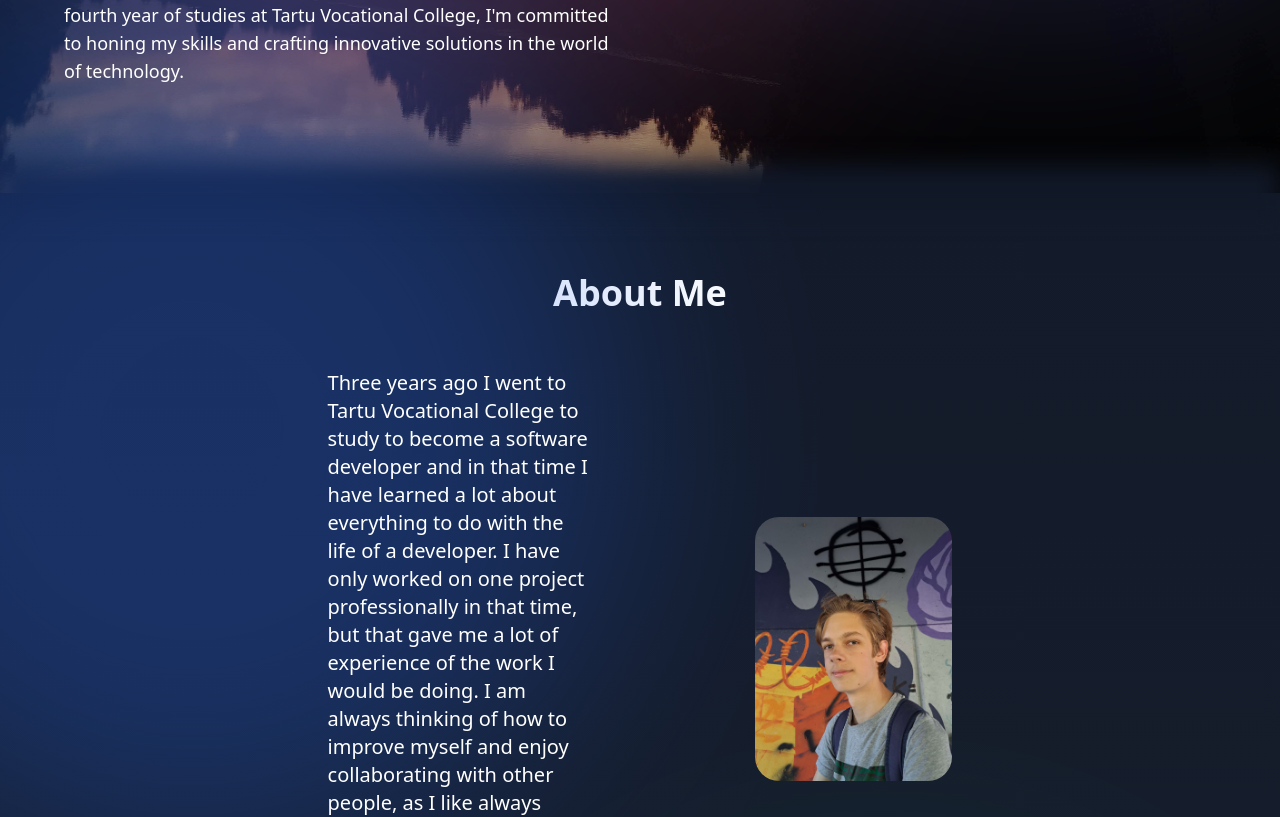
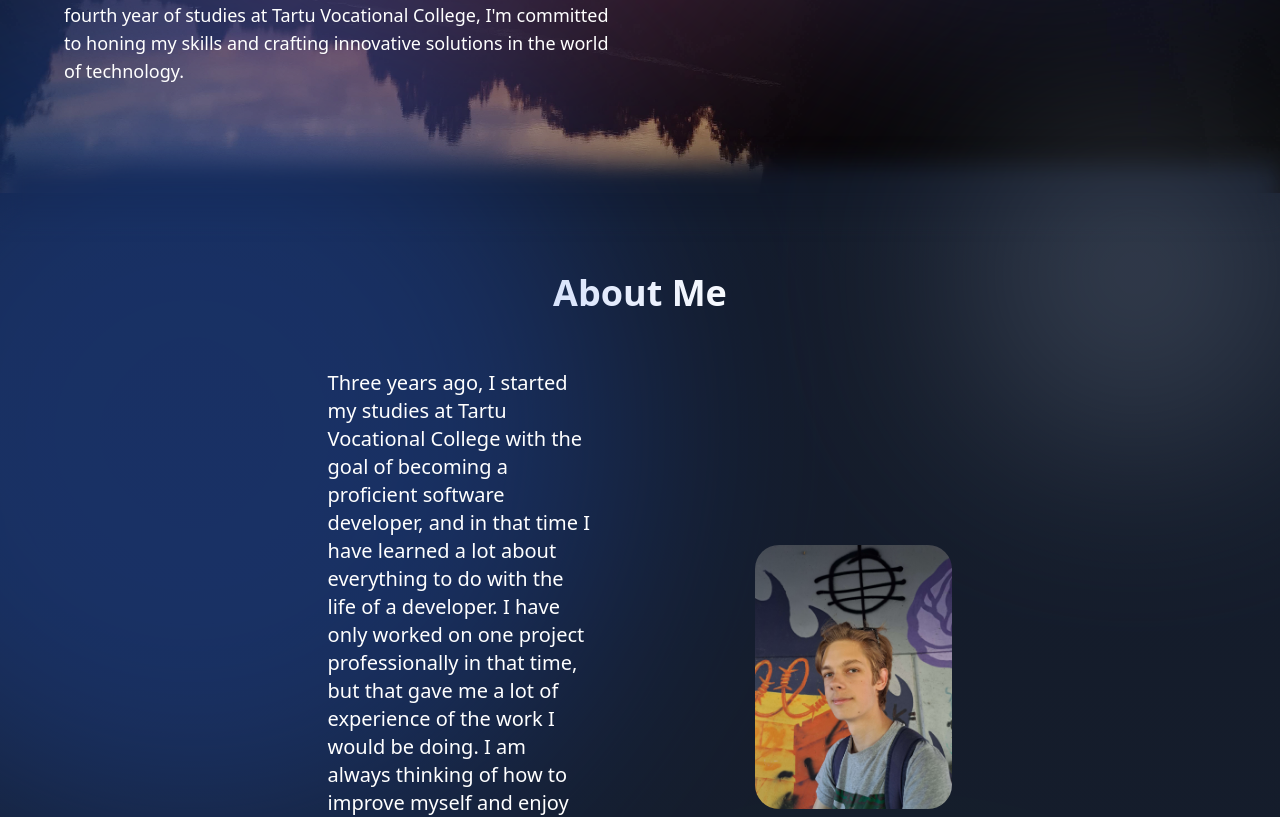
Before and after one commit to Kevinoo5/portfolio, a React (Vite) app: page / in a window 1280 px wide. Shown: the part 607-1424 px from the top of the page. Built offline with nearby package versions, Linux system fonts and the light colour scheme; what tailwindcss-animated would draw is missing.

Commit message:
Update AboutMe component text and add blob

```diff
--- a/src/components/AboutMe.jsx
+++ b/src/components/AboutMe.jsx
@@ -9,14 +9,15 @@ const AboutMe = () => {
       <div className="flex justify-center flex-row text-white z-10">
         <div className="flex flex-col justify-around lg:flex-row items-center w-full lg:w-2/3 mx-auto">
           <h1 className="text-md z-2 flex flex-col sm:text-xl py-6 lg:w-1/3">
-            Three years ago I went to Tartu Vocational College to study to
-            become a software developer and in that time I have learned a lot
-            about everything to do with the life of a developer. I have only
-            worked on one project professionally in that time, but that gave me
-            a lot of experience of the work I would be doing. I am always
-            thinking of how to improve myself and enjoy collaborating with other
-            people, as I like always talking my decisions through with someone
-            and asking for help if I get stuck on a problem.
+            Three years ago, I started my studies at Tartu Vocational College
+            with the goal of becoming a proficient software developer, and in
+            that time I have learned a lot about everything to do with the life
+            of a developer. I have only worked on one project professionally in
+            that time, but that gave me a lot of experience of the work I would
+            be doing. I am always thinking of how to improve myself and enjoy
+            collaborating with other people, as I like always talking my
+            decisions through with someone and asking for help if I get stuck on
+            a problem.
           </h1>
           <img
             src="kevin.jpg"
@@ -38,6 +39,13 @@ const AboutMe = () => {
         opacity={"opacity-20"}
         mobileHidden={true}
       />
+      <BackgroundBlob
+        color={"bg-slate-400"}
+        position={"top-8 right-24"}
+        size={"w-24 h-24"}
+        opacity={"opacity-40"}
+        mobileHidden={true}
+      />
     </div>
   );
 };
```
